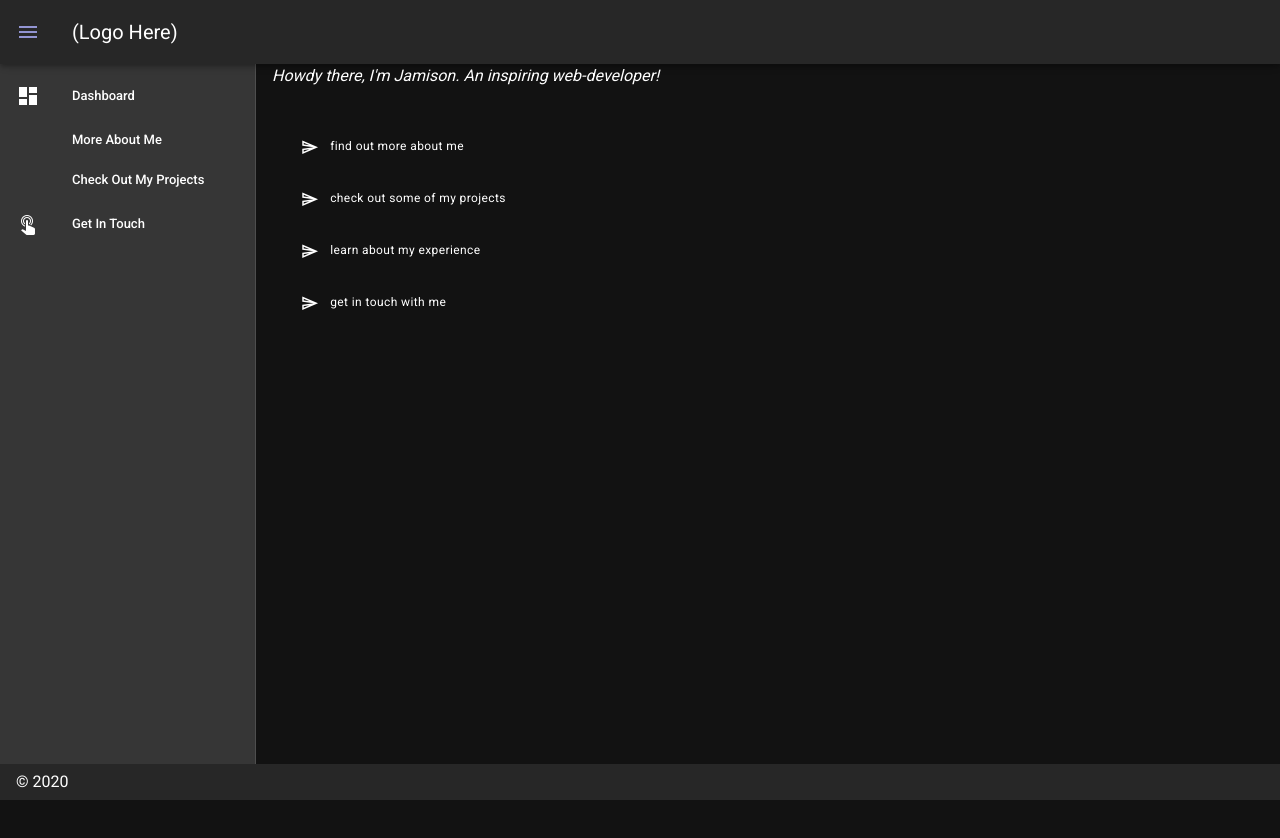
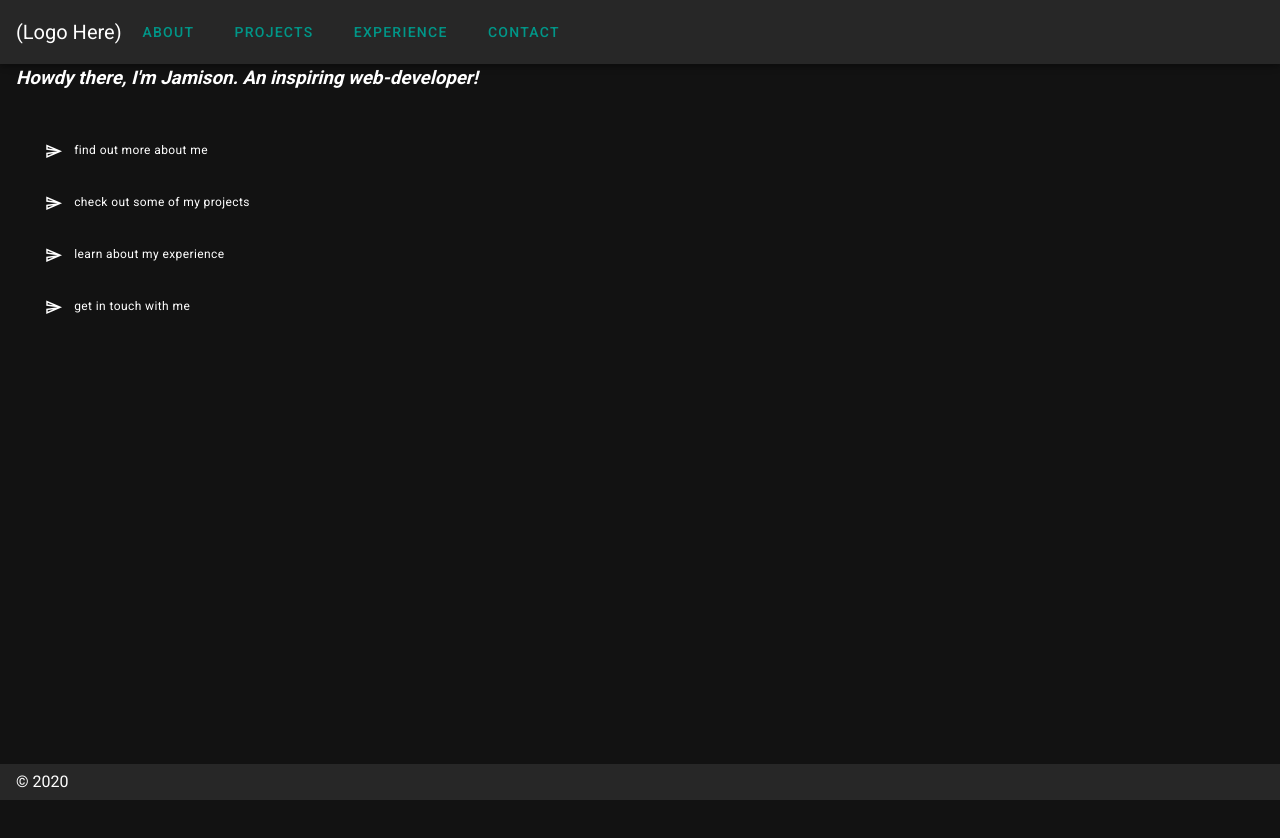
Before and after one commit to Jmison/my-resume, a Vue app: page / in a window 1280 px wide. Shown: the top 838 px of the page. Built offline with nearby package versions, Linux system fonts and the light colour scheme.

Commit message:
polished code and adjusted toolbar button colors

```diff
--- a/src/components/Dashboard.vue
+++ b/src/components/Dashboard.vue
@@ -1,6 +1,6 @@
 <template>
   <v-app id="inspire">
-
+<!--
     <v-navigation-drawer
       v-model="drawer"
       app
@@ -44,10 +44,12 @@
         </v-list-item>
       </v-list>
 
-    </v-navigation-drawer>
+    </v-navigation-drawer> -->
 
     <div>
+      <h3>
         <p class="font-italic">Howdy there, I'm Jamison. An inspiring web-developer!</p>
+      </h3>
     </div>
 
      <v-col class="text-left" cols="12" sm="4">
@@ -88,7 +90,6 @@
              </span>
         </v-btn>
       </div>
-
       <!-- end of column -->
     </v-col>
 
@@ -96,9 +97,34 @@
       app
       clipped-left
     >
-      <v-app-bar-nav-icon color="#9395D3" @click.stop="drawer = !drawer" />
+      <!-- <v-app-bar-nav-icon color="#9395D3" @click.stop="drawer = !drawer" /> -->
       <v-toolbar-title>(Logo Here)</v-toolbar-title>
-    </v-app-bar>
+
+     <div class="my-2">
+        <v-btn text large color="teal" to="about">About</v-btn>
+      </div>
+
+      <div class="my-2">
+        <v-btn text large color="teal" to="projects">Projects</v-btn>
+      </div>
+
+     <div class="my-2">
+        <v-btn text large color="teal" to="Experience">Experience</v-btn>
+      </div>
+
+     <div class="my-2">
+        <v-btn text large color="teal" to="contact">Contact</v-btn>
+      </div>
+
+    <v-btn class="ma-2" tile large color="teal" icon to="">
+      <v-icon>mdi-github-circle</v-icon>
+    </v-btn>
+
+    <v-btn class="ma-2" tile large color="teal" icon to="">
+      <v-icon>mdi-linkedin-box</v-icon>
+    </v-btn>
+
+      </v-app-bar>
 
     <v-footer app>
       <span>&copy; 2020</span>
```
